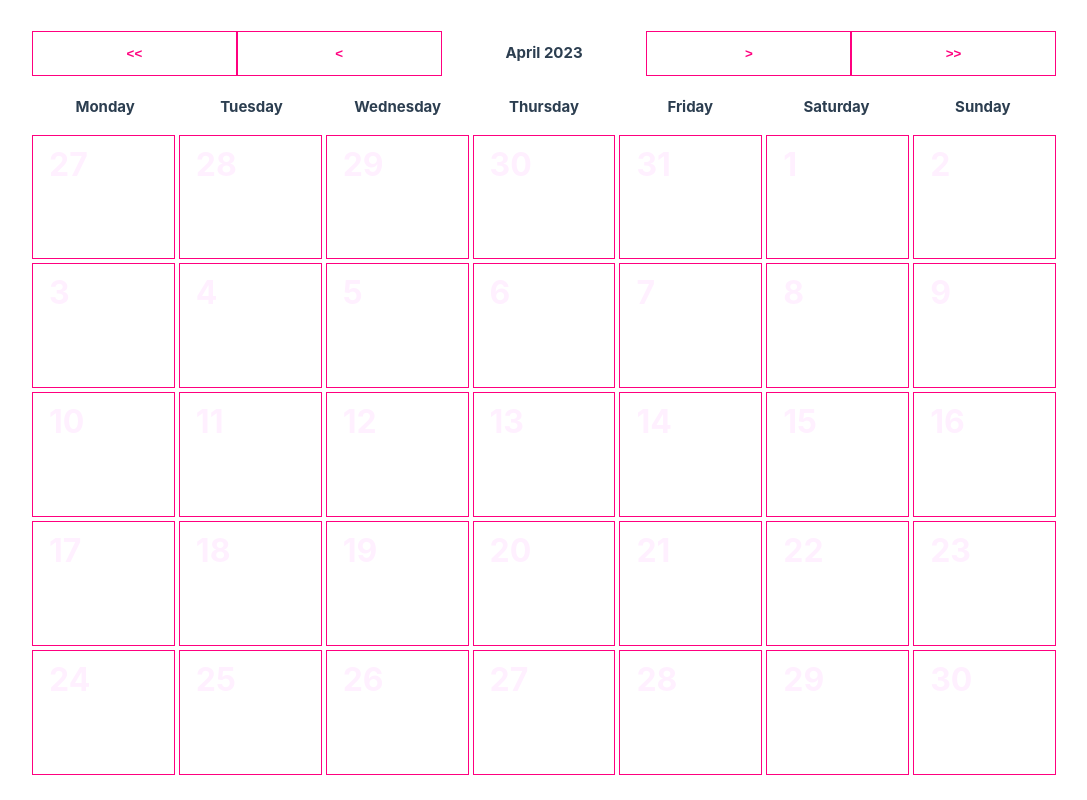
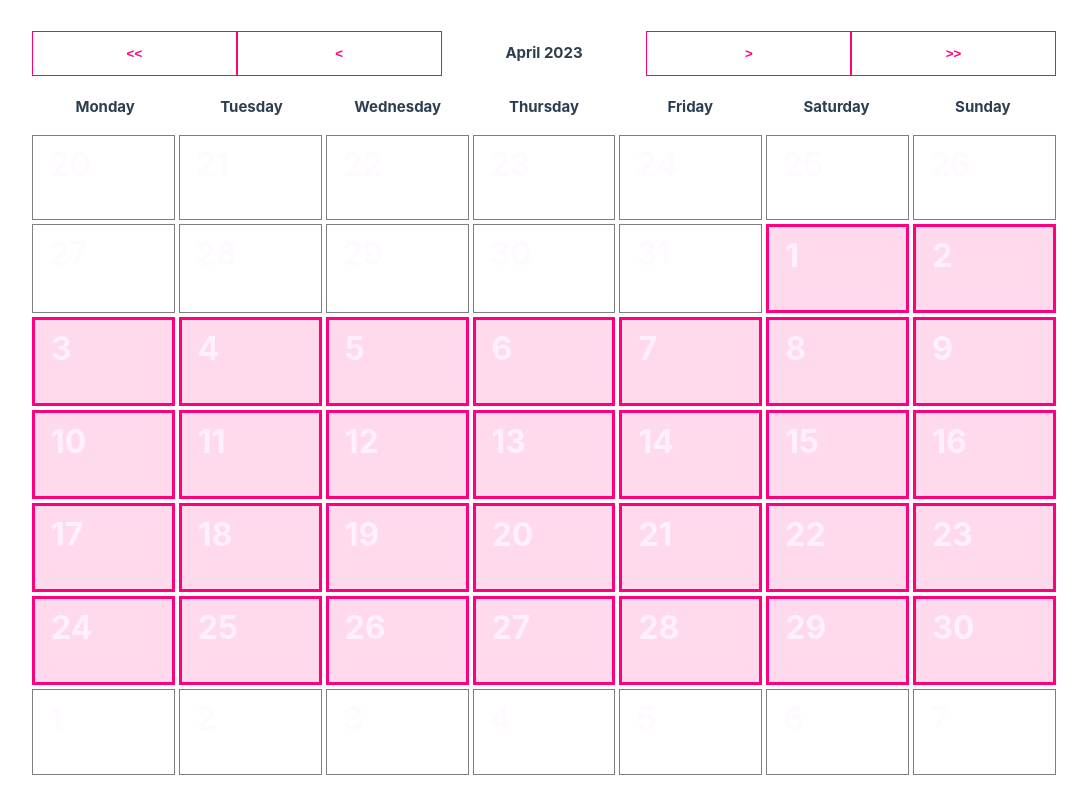
Before and after one commit to mikkmait/calendar, a Vue app: page / in a window 1280 px wide. Shown: the whole page, without its empty margins (96-1183 px from the left). Built offline with nearby package versions, Linux system fonts and the light colour scheme.

Commit message:
More visual coherence, prettier, and current month now displaying differently.

```diff
--- a/src/App.vue
+++ b/src/App.vue
@@ -33,12 +33,12 @@ export default {
    const thisMth = new Date(today.getFullYear() + this.countYear, today.getMonth() + this.countMth)
    const nextMth = new Date(today.getFullYear() + this.countYear, today.getMonth() + this.countMth + 1, 1)
    const daysInPrevMth = getDaysInMonth(prevMth.getFullYear(), prevMth.getMonth())
-    .slice(prevMth.getDay() !== 0 ? prevMth.getDay() * - 1 : 99)
+    .slice(prevMth.getDay() !== 0 ? (prevMth.getDay() + 7) * - 1 : -7)
    calContent.push(...daysInPrevMth)
    const daysInThisMth = getDaysInMonth(thisMth.getFullYear(), thisMth.getMonth())
    calContent.push(...daysInThisMth)
    const daysInNextMth = getDaysInMonth(nextMth.getFullYear(), nextMth.getMonth())
-    .slice(0, calContent.length <= 35 ? 35 - calContent.length : 42 - calContent.length)
+    .slice(0, 49 - calContent.length)
    calContent.push(...daysInNextMth)
    return calContent
   },
@@ -119,6 +119,7 @@ export default {
   <month-container
    :data="daysInCal"
    :weekdays="weekdays"
+   :currentmonth="currentMth"
   />
 </template>
 
--- a/src/assets/day.css
+++ b/src/assets/day.css
@@ -1,13 +1,33 @@
-.day-static {
+.day-current {
  display: flex;
  flex-direction: column;
  position: relative;
  left: 0px;
  padding: 16px;
  color: rgba(255, 240, 255, 100%);
+ background-color: rgba(255, 0, 127, 15%);
 
- border: 1px solid rgba(255, 0, 127, 100%);
+ border: 3px solid rgba(255, 0, 127, 100%);
  transition: color linear .7s, border linear 1s;
+}
+
+.day-out {
+  display: flex;
+  flex-direction: column;
+  position: relative;
+  left: 0px;
+  padding: 16px;
+  color: rgba(255, 240, 255, 30%);
+
+  border: 1px solid rgba(127, 127, 127, 100%);
+  transition: color linear .7s, border linear 1s;
+ }
+
+.day-current:hover {
+  scale: 125%;
+  background-color: rgba(255, 0, 127, 100%);
+  border-radius: 16px;
+  transition: all linear .2s;
 }
 
 .date {
--- a/src/components/DayContainer.vue
+++ b/src/components/DayContainer.vue
@@ -2,13 +2,20 @@
   export default {
     name: 'DayContainer',
     props: {
-      date: {required: true}
+      date: {required: true},
+      month: {required: true},
+      currentmonth: Object
     }
   }
 </script>
 
 <template>
-  <div class="day-static">
+  <div class="day-out" v-if="this.month !== this.currentmonth.displayMonth">
     <p class="date">{{ date }}</p>
+    <p class="date">{{ month.displayMonth }}</p>
+  </div>
+  <div class="day-current" v-else-if="this.currentmonth.displayMonth === this.month">
+    <p class="date">{{ date }}</p>
+    <p class="date">{{ month.displayMonth }}</p>
   </div>
 </template>
--- a/src/components/MonthContainer.vue
+++ b/src/components/MonthContainer.vue
@@ -5,7 +5,8 @@ export default {
   name: 'MonthContainer',
   props: {
    data: Array,
-   weekdays: Array
+   weekdays: Array,
+   currentmonth: Object
   },
   data () {
     return {
@@ -23,6 +24,8 @@ export default {
   <div class="month">
     <DayContainer v-for="day in data"
     :date="day.getDate()"
+    :month="day.getMonth()"
+    :currentmonth="currentmonth"
     />
   </div>
 </template>
```
